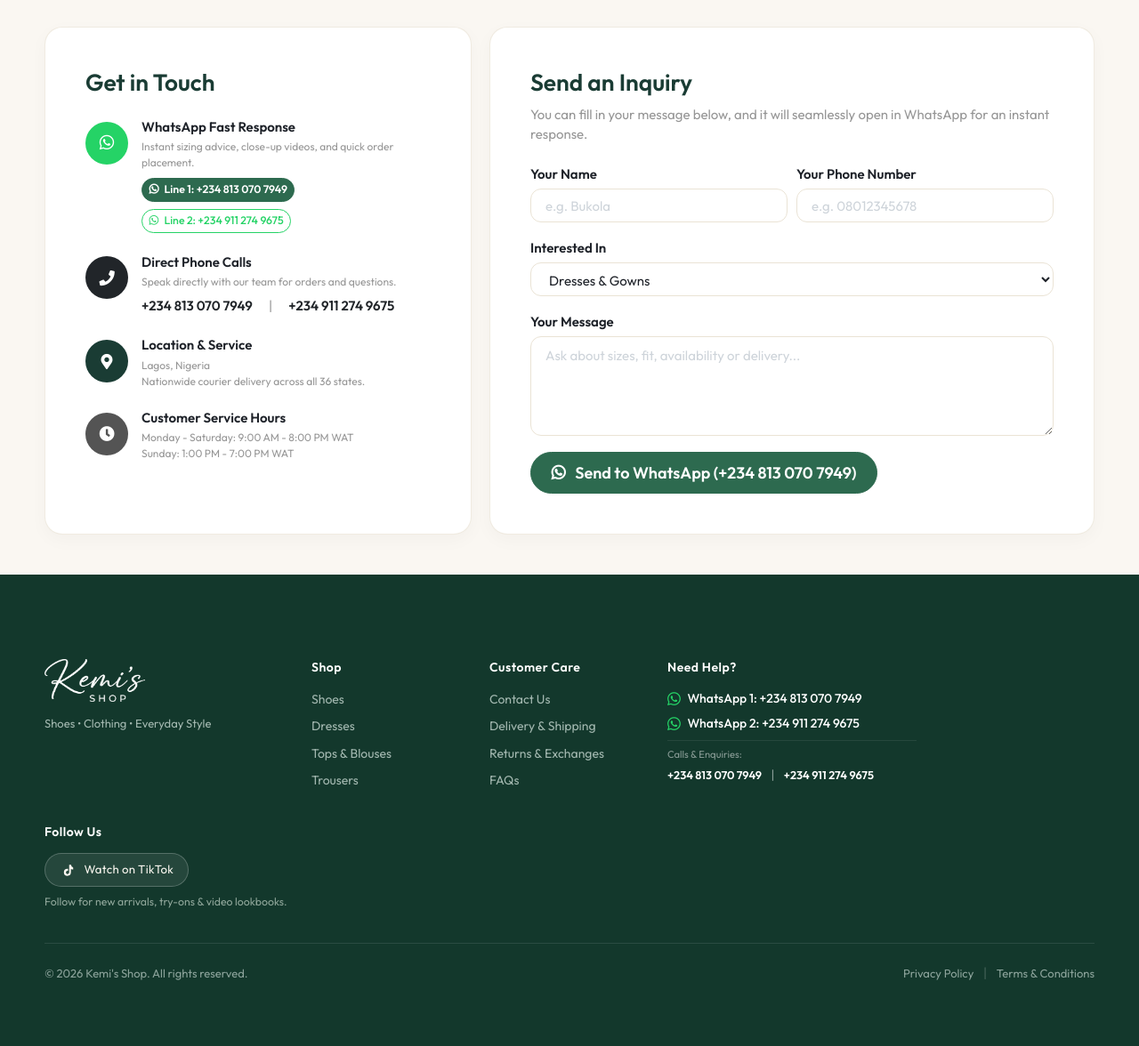
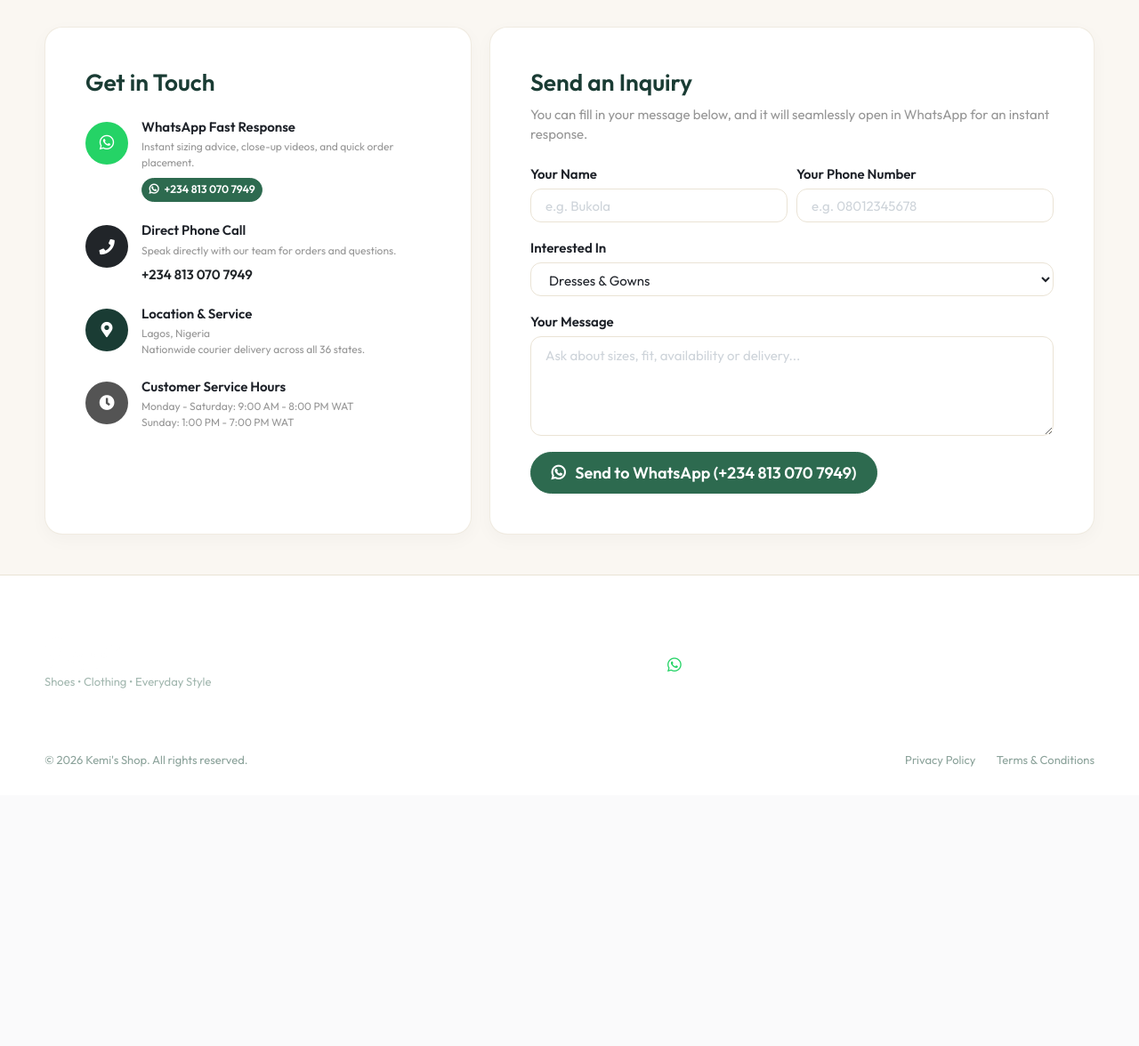
Before and after one commit to Ayo45-alt/gr8heightventures, a Django app: page /contact/ in a window 1280 px wide. Shown: the part 279-1455 px from the top of the page at 89% size. After the commit the page ends 1141 px from the top, so only its background shows below. Run offline with Django 3.2, Linux system fonts and the light colour scheme; data comes from the database, SQL or seed files in the repository; tables that the repository leaves empty hold one stand-in row (values such as "Sample post"); some libraries are stand-ins or nearby versions; some web fonts are replaced.

Commit message:
Simplify footer and WhatsApp ordering: remove Shop column, make footer compact, high-contrast TikTok pill linked to @kemisshopp, single clean WhatsApp order button

```diff
--- a/cart/views.py
+++ b/cart/views.py
@@ -182,10 +182,8 @@ def cart(request, total=0, quantity=0, cart_items=None):
         lines.append("Please confirm item availability and delivery arrangements. Thank you!")
         wa_text = "\n".join(lines)
         whatsapp_cart_url = f"https://wa.me/2348130707949?text={urllib.parse.quote(wa_text)}"
-        whatsapp_cart_url_2 = f"https://wa.me/2349112749675?text={urllib.parse.quote(wa_text)}"
     else:
         whatsapp_cart_url = "https://wa.me/2348130707949"
-        whatsapp_cart_url_2 = "https://wa.me/2349112749675"
 
     context = {
         'total': total,
@@ -194,7 +192,6 @@ def cart(request, total=0, quantity=0, cart_items=None):
         'tax': tax,
         'grand_total': grand_total,
         'whatsapp_cart_url': whatsapp_cart_url,
-        'whatsapp_cart_url_2': whatsapp_cart_url_2,
     }
     return render(request, 'store/cart.html', context)
 
--- a/static/css/ui.css
+++ b/static/css/ui.css
@@ -2987,20 +2987,6 @@ a:hover {
 
 /*# sourceMappingURL=ui.css.map */
 
-/* Follow on TikTok Modern Pill */
-.footer-tiktok-pill {
-  display: inline-flex;
-  align-items: center;
-  background: rgba(255, 255, 255, 0.08);
-  border: 1px solid rgba(255, 255, 255, 0.22);
-  color: #FAF7F0 !important;
-  padding: 8px 16px;
-  border-radius: 30px;
-  font-size: 0.88rem;
-  letter-spacing: 0.3px;
-  transition: all 0.25s ease;
-  text-decoration: none !important;
-}
 .footer-tiktok-pill:hover {
   background: #FE2C55;
   border-color: #FE2C55;
@@ -3015,3 +3001,33 @@ a:hover {
   width: 20px;
   height: 20px;
 }
+
+
+/* Follow on TikTok Modern High-Contrast Pill */
+.footer-tiktok-pill {
+  display: inline-flex !important;
+  align-items: center !important;
+  background: rgba(255, 255, 255, 0.16) !important;
+  border: 1px solid rgba(255, 255, 255, 0.45) !important;
+  color: #FFFFFF !important;
+  padding: 8px 18px !important;
+  border-radius: 30px !important;
+  font-size: 0.88rem !important;
+  letter-spacing: 0.3px !important;
+  transition: all 0.25s ease !important;
+  text-decoration: none !important;
+}
+.footer-tiktok-pill span {
+  color: #FFFFFF !important;
+  font-weight: 600 !important;
+}
+.footer-tiktok-pill:hover {
+  background: #FE2C55 !important;
+  border-color: #FE2C55 !important;
+  color: #FFFFFF !important;
+  transform: translateY(-2px) !important;
+  box-shadow: 0 4px 14px rgba(254, 44, 85, 0.4) !important;
+}
+.hover-white:hover {
+  color: #FFFFFF !important;
+}
--- a/store/views.py
+++ b/store/views.py
@@ -472,7 +472,6 @@ def product_detail(request, category_slug, product_slug):
         size_str = f" (Size: {sizes.first().variation_value})" if sizes.exists() else ""
         wa_msg = f"Hello Kemi's Shop! 👋 I would like to order: {single_product.product_name}{size_str} (Price: ₦{single_product.price:,.0f}). Is this available?"
     whatsapp_url = f"https://wa.me/2348130707949?text={urllib.parse.quote(wa_msg)}"
-    whatsapp_url_2 = f"https://wa.me/2349112749675?text={urllib.parse.quote(wa_msg)}"
 
     # Standard customer-facing detail page: no internal inventory breakdown memos
     inventory_breakdown = ''
@@ -486,8 +485,7 @@ def product_detail(request, category_slug, product_slug):
         'average_rating': average_rating,
         'product_gallery': product_gallery,
         'whatsapp_url': whatsapp_url,
-        'whatsapp_url_2': whatsapp_url_2,
-        'color_options': color_options,
+                'color_options': color_options,
         'color_options_json': color_options_json,
         'inventory_breakdown': inventory_breakdown,
     }
--- a/templates/includes/footer.html
+++ b/templates/includes/footer.html
@@ -1,88 +1,64 @@
-
 {% load static %}
-<!-- ========================= LUXURY FOREST GREEN FOOTER ========================= -->
-<footer class="section-footer-luxury text-white">
-  <div class="container py-5">
-    <div class="row">
-      <!-- Brand & Tagline -->
-      <div class="col-lg-3 col-md-6 col-12 mb-4">
-        <a href="{% url 'home' %}" class="footer-brand d-inline-block mb-3">
-          <img src="{% static 'images/logo_white.png' %}?v=1" alt="Kemi's Shop" style="max-height: 48px; height: 48px; object-fit: contain;">
+<footer class="section-footer text-white" style="background-color: #13382C; padding: 36px 0 20px 0;">
+  <div class="container">
+    <div class="row align-items-center mb-3">
+      <!-- Col 1: Brand Info -->
+      <div class="col-lg-4 col-md-5 col-12 mb-3 mb-md-0">
+        <a href="{% url 'home' %}" class="d-inline-block mb-1 text-decoration-none">
+          <img src="{% static 'images/logo_white.png' %}" alt="Kemi's Shop" class="footer-logo" style="max-height: 38px; width: auto;">
         </a>
-        <p class="footer-tagline">Shoes • Clothing • Everyday Style</p>
+        <p class="footer-tagline mb-0" style="color: #cad8d0; font-size: 0.88rem;">
+          Shoes &bull; Clothing &bull; Everyday Style
+        </p>
       </div>
 
-      <!-- Shop Links -->
-      <div class="col-lg-2 col-md-3 col-6 mb-4">
-        <h6 class="footer-column-title mb-3">Shop</h6>
-        <ul class="footer-links-list list-unstyled">
-          <li><a href="/store/category/shoes/">Shoes</a></li>
-          <li><a href="/store/category/dresses/">Dresses</a></li>
-          <li><a href="/store/category/tops/">Tops & Blouses</a></li>
-          <li><a href="/store/category/trousers/">Trousers</a></li>
+      <!-- Col 2: Customer Care -->
+      <div class="col-lg-3 col-md-3 col-6 mb-3 mb-md-0">
+        <h6 class="footer-column-title mb-2" style="font-size: 0.9rem; font-weight: 600; letter-spacing: 0.5px;">Customer Care</h6>
+        <ul class="list-unstyled footer-links mb-0" style="font-size: 0.84rem; line-height: 1.8;">
+          <li><a href="{% url 'contact' %}" class="text-white-50 text-decoration-none hover-white">Contact Us</a></li>
+          <li><a href="{% url 'delivery' %}" class="text-white-50 text-decoration-none hover-white">Delivery &amp; Shipping</a></li>
+          <li><a href="{% url 'returns' %}" class="text-white-50 text-decoration-none hover-white">Returns &amp; Exchanges</a></li>
+          <li><a href="{% url 'faqs' %}" class="text-white-50 text-decoration-none hover-white">FAQs</a></li>
         </ul>
       </div>
 
-      <!-- Customer Care -->
-      <div class="col-lg-2 col-md-3 col-6 mb-4">
-        <h6 class="footer-column-title mb-3">Customer Care</h6>
-        <ul class="footer-links-list list-unstyled">
-          <li><a href="{% url 'contact' %}">Contact Us</a></li>
-          <li><a href="{% url 'delivery' %}">Delivery & Shipping</a></li>
-          <li><a href="{% url 'returns' %}">Returns & Exchanges</a></li>
-          <li><a href="{% url 'faqs' %}">FAQs</a></li>
-        </ul>
-      </div>
-
-      <!-- Need Help? WhatsApp -->
-      <div class="col-lg-3 col-md-6 col-12 mb-4">
-        <h6 class="footer-column-title mb-3">Need Help?</h6>
-        <div class="footer-contact-box">
-          <a href="https://wa.me/2348130707949" target="_blank" class="footer-whatsapp-link d-flex align-items-center mb-2">
-            <i class="fab fa-whatsapp mr-2" style="font-size: 17px; color: #25D366;"></i>
-            <span>WhatsApp 1: +234 813 070 7949</span>
+      <!-- Col 3: Need Help? (Single number: 0813 070 7949) -->
+      <div class="col-lg-3 col-md-4 col-6 mb-3 mb-md-0">
+        <h6 class="footer-column-title mb-2" style="font-size: 0.9rem; font-weight: 600; letter-spacing: 0.5px;">Need Help?</h6>
+        <div class="footer-contact-box" style="font-size: 0.86rem;">
+          <a href="https://wa.me/2348130707949" target="_blank" class="d-flex align-items-center text-white text-decoration-none mb-1 font-weight-500">
+            <i class="fab fa-whatsapp mr-2" style="font-size: 18px; color: #25D366;"></i>
+            <span>Chat on WhatsApp</span>
           </a>
-          <a href="https://wa.me/2349112749675" target="_blank" class="footer-whatsapp-link d-flex align-items-center mb-2">
-            <i class="fab fa-whatsapp mr-2" style="font-size: 17px; color: #25D366;"></i>
-            <span>WhatsApp 2: +234 911 274 9675</span>
-          </a>
-          <p class="footer-phone-text mb-0 mt-2 pt-2 border-top" style="border-color: rgba(255,255,255,0.08) !important;">
-            <span class="small text-white-50 d-block mb-1">Calls &amp; Enquiries:</span>
-            <a href="tel:+2348130707949" class="text-white text-decoration-none mr-2 font-weight-bold" style="font-size: 0.85rem;">+234 813 070 7949</a>
-            <span class="text-white-50">|</span>
-            <a href="tel:+2349112749675" class="text-white text-decoration-none ml-2 font-weight-bold" style="font-size: 0.85rem;">+234 911 274 9675</a>
+          <p class="mb-0">
+            <a href="tel:+2348130707949" class="text-white-50 text-decoration-none">
+              <i class="fa fa-phone mr-1" style="font-size: 13px;"></i> +234 813 070 7949
+            </a>
           </p>
         </div>
       </div>
 
-      <!-- Follow Us -->
-      <div class="col-lg-3 col-md-6 col-12 mb-4">
-        <h6 class="footer-column-title mb-3">Follow Us</h6>
-        <div class="footer-social-wrap">
-          <a href="https://www.tiktok.com/@kemisshop" target="_blank" class="footer-tiktok-pill" id="footer-tiktok-link" title="Follow Kemi's Shop on TikTok">
-            <span class="tiktok-badge-icon mr-2">
-              <svg width="15" height="15" viewBox="0 0 24 24" fill="currentColor">
-                <path d="M19.59 6.69a4.83 4.83 0 0 1-3.77-4.25V2h-3.45v13.67a2.89 2.89 0 0 1-5.2 1.74 2.89 2.89 0 0 1 2.31-4.64c.29 0 .58.04.85.12V9.31a6.34 6.34 0 0 0-1.12-.1 6.34 6.34 0 0 0-6.34 6.34 6.34 6.34 0 0 0 6.34 6.34 6.34 6.34 0 0 0 6.33-6.15V9.45a8.16 8.16 0 0 0 4.05 1.08V7.08a4.85 4.85 0 0 1-.99-.39z"/>
-              </svg>
-            </span>
-            <span>Watch on TikTok</span>
-          </a>
-          <p class="small mt-2 mb-0" style="color: #8fa69a; font-size: 0.82rem; line-height: 1.4;">
-            Follow for new arrivals, try-ons &amp; video lookbooks.
-          </p>
-        </div>
+      <!-- Col 4: Follow on TikTok -->
+      <div class="col-lg-2 col-md-12 col-12 mt-2 mt-lg-0 text-lg-right">
+        <a href="https://www.tiktok.com/@kemisshopp?_r=1&_t=ZS-9BEOJLsydiY" target="_blank" class="footer-tiktok-pill text-decoration-none" title="Follow Kemi's Shop on TikTok">
+          <svg width="15" height="15" viewBox="0 0 24 24" fill="currentColor" class="mr-2">
+            <path d="M19.59 6.69a4.83 4.83 0 0 1-3.77-4.25V2h-3.45v13.67a2.89 2.89 0 0 1-5.2 1.74 2.89 2.89 0 0 1 2.31-4.64c.29 0 .58.04.85.12V9.31a6.34 6.34 0 0 0-1.12-.1 6.34 6.34 0 0 0-6.34 6.34 6.34 6.34 0 0 0 6.34 6.34 6.34 6.34 0 0 0 6.33-6.15V9.45a8.16 8.16 0 0 0 4.05 1.08V7.08a4.85 4.85 0 0 1-.99-.39z"/>
+          </svg>
+          <span style="font-weight: 600; color: #FFFFFF !important;">Watch on TikTok</span>
+        </a>
       </div>
     </div>
 
     <!-- Bottom Copyright & Legal Links -->
-    <div class="footer-bottom-bar border-top pt-4 mt-3 d-flex flex-column flex-md-row justify-content-between align-items-center">
-      <p class="copyright-text mb-2 mb-md-0">
+    <div class="border-top pt-3 d-flex flex-column flex-md-row justify-content-between align-items-center" style="border-color: rgba(255,255,255,0.12) !important; font-size: 0.8rem;">
+      <p class="copyright-text text-white-50 mb-1 mb-md-0">
         &copy; 2026 Kemi's Shop. All rights reserved.
       </p>
-      <div class="footer-legal-links">
-        <a href="{% url 'privacy' %}">Privacy Policy</a>
-        <span class="mx-2 separator">|</span>
-        <a href="{% url 'terms' %}">Terms & Conditions</a>
+      <div class="footer-legal-links text-white-50">
+        <a href="{% url 'privacy' %}" class="text-white-50 text-decoration-none hover-white">Privacy Policy</a>
+        <span class="mx-2 separator text-white-50">|</span>
+        <a href="{% url 'terms' %}" class="text-white-50 text-decoration-none hover-white">Terms &amp; Conditions</a>
       </div>
     </div>
   </div>
--- a/templates/pages/contact.html
+++ b/templates/pages/contact.html
@@ -29,14 +29,9 @@
             <div>
               <h6 class="font-weight-bold mb-1">WhatsApp Fast Response</h6>
               <p class="text-muted small mb-2">Instant sizing advice, close-up videos, and quick order placement.</p>
-              <div class="d-flex flex-wrap" style="gap: 8px;">
-                <a href="https://wa.me/2348130707949?text=Hello%20Kemi's%20Shop!%20I'm%20reaching%20out%20from%20your%20website." target="_blank" class="btn btn-sm btn-success" style="background-color: #25D366; border-color: #25D366;">
-                  <i class="fab fa-whatsapp mr-1"></i> Line 1: +234 813 070 7949
-                </a>
-                <a href="https://wa.me/2349112749675?text=Hello%20Kemi's%20Shop!%20I'm%20reaching%20out%20from%20your%20website." target="_blank" class="btn btn-sm btn-outline-success" style="color: #25D366; border-color: #25D366;">
-                  <i class="fab fa-whatsapp mr-1"></i> Line 2: +234 911 274 9675
-                </a>
-              </div>
+              <a href="https://wa.me/2348130707949?text=Hello%20Kemi's%20Shop!%20I'm%20reaching%20out%20from%20your%20website." target="_blank" class="btn btn-sm btn-success" style="background-color: #25D366; border-color: #25D366;">
+                <i class="fab fa-whatsapp mr-1"></i> +234 813 070 7949
+              </a>
             </div>
           </div>
 
@@ -47,13 +42,9 @@
               </span>
             </div>
             <div>
-              <h6 class="font-weight-bold mb-1">Direct Phone Calls</h6>
+              <h6 class="font-weight-bold mb-1">Direct Phone Call</h6>
               <p class="text-muted small mb-2">Speak directly with our team for orders and questions.</p>
-              <div>
-                <a href="tel:+2348130707949" class="text-dark font-weight-bold mr-3">+234 813 070 7949</a>
-                <span class="text-muted">|</span>
-                <a href="tel:+2349112749675" class="text-dark font-weight-bold ml-3">+234 911 274 9675</a>
-              </div>
+              <a href="tel:+2348130707949" class="text-dark font-weight-bold">+234 813 070 7949</a>
             </div>
           </div>
 
```
Also changed, not shown: templates/store/cart.html (+2 -5 lines), templates/store/product_detail.html (+3 -25 lines).
